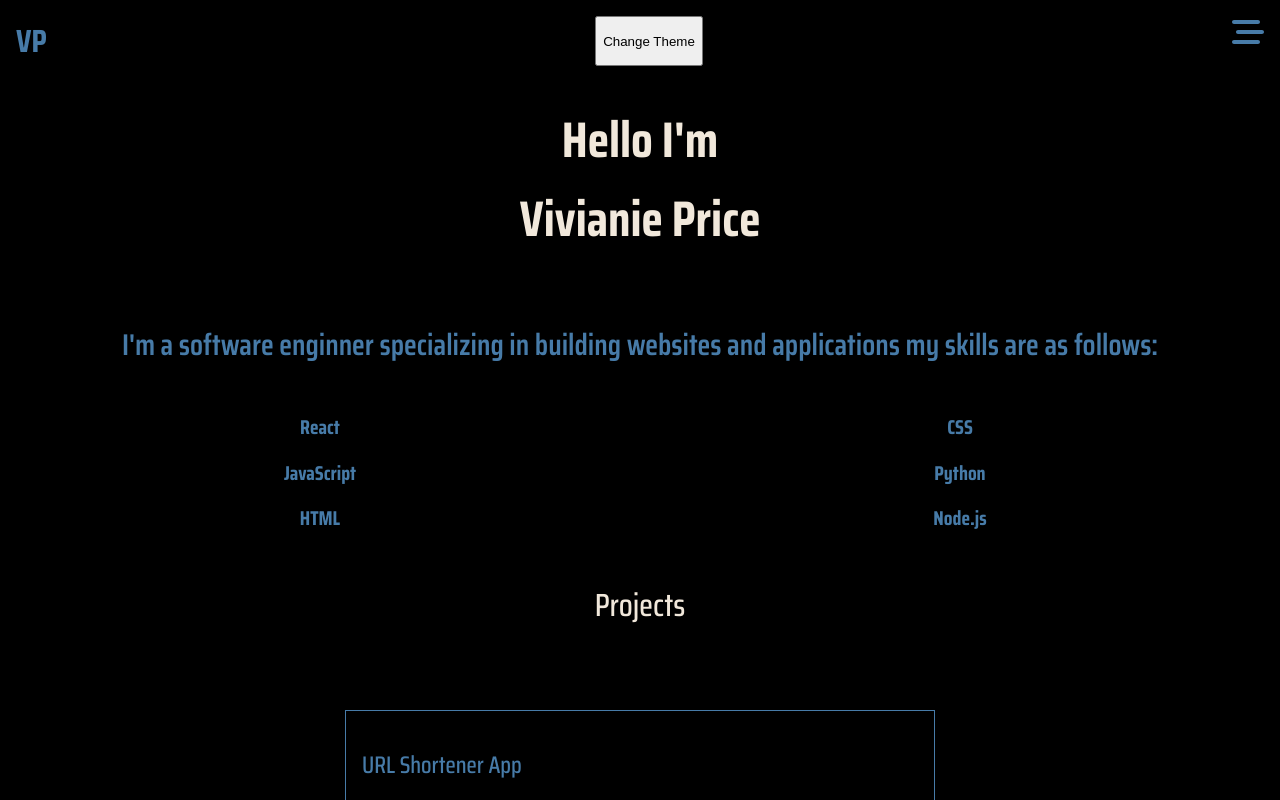
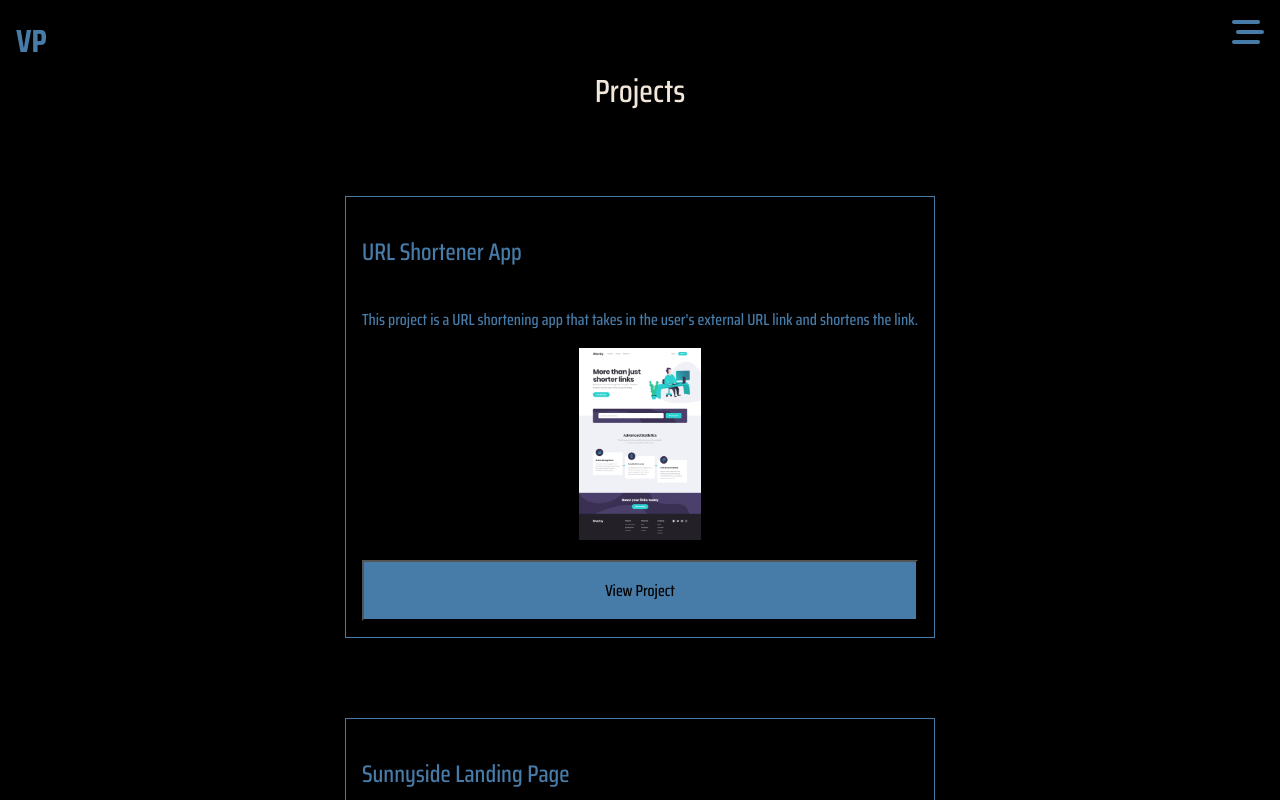
Before and after one commit to Vivianie-P/portfolio, a React (Create React App) app: page /projects in a window 1280 px wide. Shown: the top 800 px of the page. Built offline with nearby package versions, Linux system fonts and the light colour scheme.

Commit message:
fixed some spacing

```diff
--- a/src/App.css
+++ b/src/App.css
@@ -7,7 +7,7 @@
 
 .App {
 	width: 100vw;
-	background-color: black;
+	/* background-color: black; */
 	overflow: hidden;
 }
 
--- a/src/App.js
+++ b/src/App.js
@@ -1,7 +1,5 @@
 import "./App.css";
 import { useState } from "react";
-import { FontAwesomeIcon } from "@fortawesome/react-fontawesome";
-import { faMoon, faSun } from "@fortawesome/free-solid-svg-icons";
 import { ThemeProvider } from "styled-components";
 import { lightTheme, darkTheme, GlobalStyles } from "./Components/themes.js";
 import Header from "./Components/Header.jsx";
@@ -16,6 +14,7 @@ function App() {
 	const [theme, setTheme] = useState("dark");
 	const themeToggler = () => {
 		theme === "dark" ? setTheme("light") : setTheme("dark");
+		console.log(theme);
 	};
 
 	return (
@@ -26,12 +25,11 @@ function App() {
 					<Router>
 						<div className="main-header">
 							<h1 className="logo">VP</h1>
-							<button onClick={() => themeToggler()}>Change Theme</button>
-							<Header />
+							<Header theme={theme} setTheme={setTheme} themeToggler={themeToggler} />
 						</div>
 						<Routes>
 							<Route exact path="/about-me" component={<AboutMe />}></Route>
-							<Route path="/projects" component={<Projects />} />
+							<Route path="/projects" element={<Projects />} />
 						</Routes>
 					</Router>
 					<AboutMe />
--- a/src/Components/Header.css
+++ b/src/Components/Header.css
@@ -42,6 +42,7 @@
 	font-size: 1.3rem;
 	list-style: none;
 	padding: 0;
+	margin: 0;
 }
 
 .nav-link a {
@@ -67,9 +68,9 @@
 
 .light-dark {
 	display: flex;
-	justify-content: flex-end;
-	font-size: 2rem;
+	font-size: 1.5rem;
 	background: none;
+	border: none;
 	color: rgb(71, 123, 168);
 }
 
--- a/src/Components/Header.jsx
+++ b/src/Components/Header.jsx
@@ -9,7 +9,7 @@ import {
 	faSun,
 } from "@fortawesome/free-solid-svg-icons";
 
-const Header = () => {
+const Header = (props) => {
 	const [sidebar, setSidebar] = useState(false);
 	const showSidebar = () => setSidebar(!sidebar);
 	const closeMenu = () => setSidebar(false);
@@ -48,6 +48,13 @@ const Header = () => {
 							);
 						})}
 					</ul>
+					<button onClick={() => props.themeToggler()}>
+						{props.theme === "light" ? (
+							<FontAwesomeIcon icon={faMoon} className="light-dark" />
+						) : (
+							<FontAwesomeIcon icon={faSun} className="light-dark" />
+						)}
+					</button>
 				</nav>
 			</div>
 		</div>
--- a/src/Components/themes.js
+++ b/src/Components/themes.js
@@ -5,13 +5,11 @@ import { faMoon, faSun } from "@fortawesome/free-solid-svg-icons";
 export const lightTheme = {
 	body: "#f1e8db",
 	fontColor: "#000",
-	icon: <FontAwesomeIcon icon={faMoon} />,
 };
 
 export const darkTheme = {
 	body: "#000",
 	fontColor: "#f1e8db",
-	icon: <FontAwesomeIcon icon={faSun} />,
 };
 
 export const GlobalStyles = createGlobalStyle`
```
